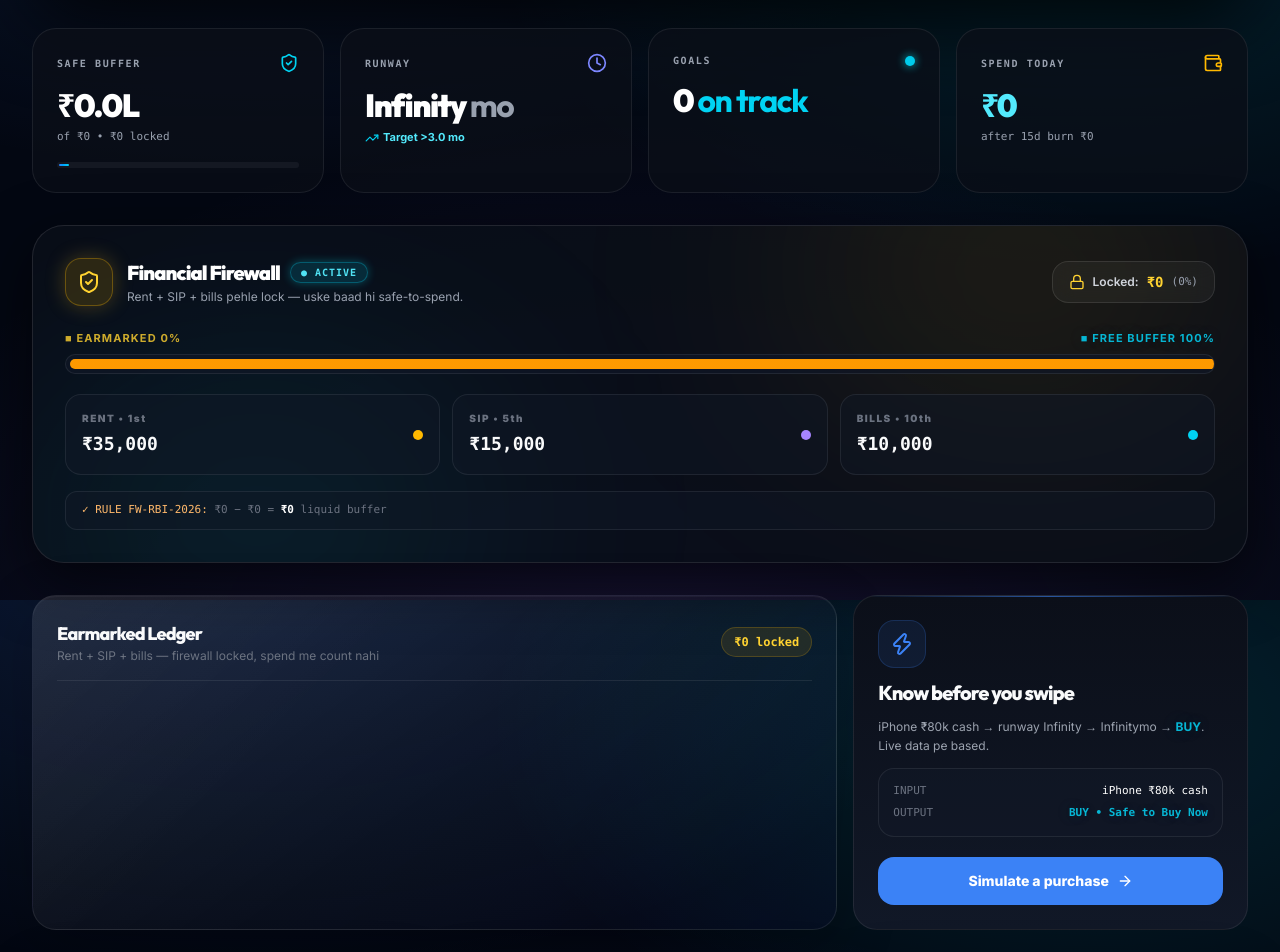
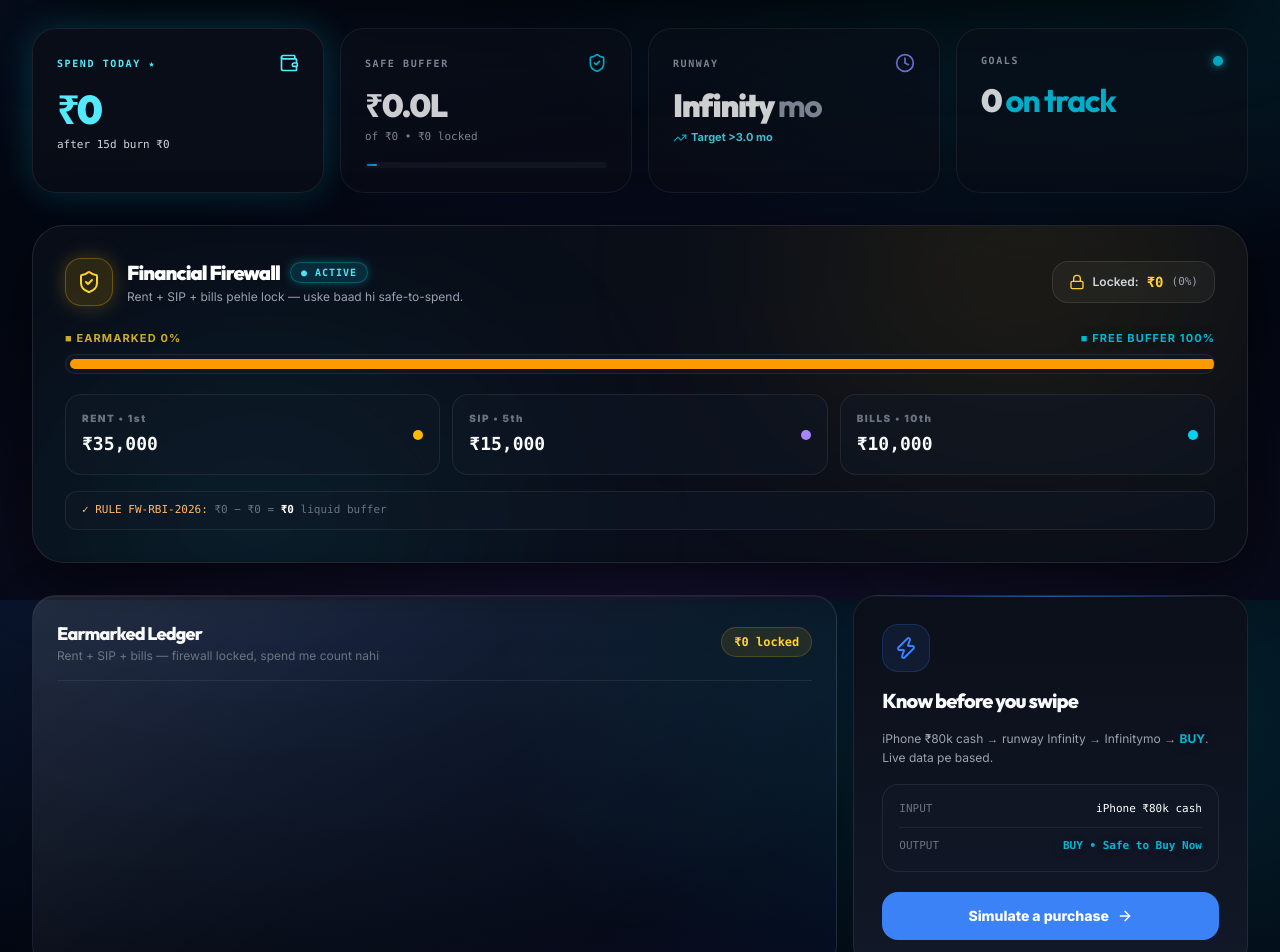
Before and after one commit to Ritika-Bhati-2266/Hack, a Next.js app: page / in a window 1280 px wide. Shown: the part 1000-1952 px from the top of the page. Built offline with nearby package versions, Linux system fonts and the light colour scheme.

Commit message:
updated file

```diff
--- a/src/app/page.tsx
+++ b/src/app/page.tsx
@@ -268,7 +268,16 @@ export default function DashboardPage() {
 
       {/* ── STATS BENTO ────────────────────────── */}
       <section className="grid grid-cols-2 lg:grid-cols-4 gap-4 animate-fade-up stagger-2">
-        <div className="cyber-card rounded-3xl p-6 relative overflow-hidden group">
+        <div className="cyber-card rounded-3xl p-6 relative overflow-hidden group col-span-2 lg:col-span-1 border-cyan-400/40 shadow-[0_0_35px_rgba(0,240,255,0.18)] bg-cyan-500/[0.06]">
+          <div className="flex items-center justify-between mb-4">
+            <span className="text-[10px] font-mono font-black tracking-[0.16em] text-cyan-300">SPEND TODAY ★</span>
+            <Wallet className="w-5 h-5 text-cyan-300 group-hover:scale-110 transition-transform" />
+          </div>
+          <p className="font-display font-black text-[40px] leading-none text-cyan-300 font-mono">{inr(safeToSpendToday)}</p>
+          <p className="text-[11px] mt-2 font-mono text-gray-300">after {daysRemainingInMonth}d burn {inr(remainingBurn)}</p>
+        </div>
+
+        <div className="cyber-card rounded-3xl p-6 relative overflow-hidden group opacity-80">
           <div className="flex items-center justify-between mb-4">
             <span className="text-[10px] font-mono font-black tracking-[0.16em] text-gray-400">SAFE BUFFER</span>
             <ShieldCheck className="w-5 h-5 text-cyan-400 group-hover:scale-110 transition-transform" />
@@ -280,7 +289,7 @@ export default function DashboardPage() {
           </div>
         </div>
 
-        <div className="cyber-card rounded-3xl p-6 relative overflow-hidden group">
+        <div className="cyber-card rounded-3xl p-6 relative overflow-hidden group opacity-80">
           <div className="flex items-center justify-between mb-4">
             <span className="text-[10px] font-mono font-black tracking-[0.16em] text-gray-400">RUNWAY</span>
             <Clock className="w-5 h-5 text-indigo-400 group-hover:scale-110 transition-transform" />
@@ -291,22 +300,13 @@ export default function DashboardPage() {
           </p>
         </div>
 
-        <div className="cyber-card rounded-3xl p-6 relative overflow-hidden group">
+        <div className="cyber-card rounded-3xl p-6 relative overflow-hidden group opacity-80">
           <div className="flex items-center justify-between mb-4">
             <span className="text-[10px] font-mono font-black tracking-[0.16em] text-gray-400">GOALS</span>
             <span className="w-2.5 h-2.5 rounded-full bg-cyan-400 animate-pulse shadow-[0_0_10px_rgba(0,240,255,0.8)]" />
           </div>
           <p className="font-display font-black text-[32px] leading-none text-white">{goalsOnTrack} <span className="text-base font-bold text-cyan-400">on track</span></p>
           <p className="text-[11px] text-gray-400 mt-2 font-mono truncate">{goals.map((g) => g.name.split(' ')[0]).join(' • ')}</p>
-        </div>
-
-        <div className="cyber-card rounded-3xl p-6 relative overflow-hidden group">
-          <div className="flex items-center justify-between mb-4">
-            <span className="text-[10px] font-mono font-black tracking-[0.16em] text-gray-400">SPEND TODAY</span>
-            <Wallet className="w-5 h-5 text-amber-400 group-hover:scale-110 transition-transform" />
-          </div>
-          <p className="font-display font-black text-[32px] leading-none text-cyan-300 font-mono">{inr(safeToSpendToday)}</p>
-          <p className="text-[11px] mt-2 font-mono text-gray-400">after {daysRemainingInMonth}d burn {inr(remainingBurn)}</p>
         </div>
       </section>
 
@@ -355,17 +355,18 @@ export default function DashboardPage() {
           </div>
         </div>
 
-        <div className="rounded-3xl overflow-hidden border border-white/[0.08] bg-gradient-to-b from-surface to-well p-6 flex flex-col justify-between relative">
+        <div className="rounded-3xl overflow-hidden border border-white/[0.08] bg-gradient-to-b from-surface to-well p-7 flex flex-col justify-between relative">
           <div className="absolute top-0 left-0 right-0 h-px bg-gradient-to-r from-transparent via-primary/60 to-transparent" />
-          <div className="space-y-3">
+          <div className="space-y-4">
             <div className="w-12 h-12 rounded-2xl bg-primary/10 border border-primary/20 flex items-center justify-center">
               <Zap className="w-6 h-6 text-primary" />
             </div>
             <h3 className="font-display font-extrabold text-xl leading-tight">Know before you swipe</h3>
             <p className="text-xs text-mist leading-relaxed">iPhone ₹80k cash → runway {safeRunway} → {heroAfterRunway}mo → <b className={heroVerdict === 'WAIT' ? 'text-red-300' : heroVerdict === 'EMI' ? 'text-amber-300' : 'text-safe'}>{heroVerdict}</b>. Live data pe based.</p>
-            <div className="rounded-2xl bg-well/60 border border-white/[0.08] p-3.5 font-mono text-[11px] space-y-1.5">
-              <div className="flex justify-between"><span className="text-dusk">INPUT</span><span className="text-white">iPhone ₹80k cash</span></div>
-              <div className="flex justify-between"><span className="text-dusk">OUTPUT</span><span className={heroVerdict === 'WAIT' ? 'text-red-300 font-bold' : heroVerdict === 'EMI' ? 'text-amber-300 font-bold' : 'text-safe font-bold'}>{heroVerdict} • {heroPreview.verdictTitle}</span></div>
+            <div className="rounded-2xl bg-well/60 border border-white/[0.08] p-4 font-mono text-[11px] space-y-2.5">
+              <div className="flex justify-between gap-4"><span className="text-dusk shrink-0">INPUT</span><span className="text-white text-right">iPhone ₹80k cash</span></div>
+              <div className="h-px bg-white/[0.06]" />
+              <div className="flex justify-between gap-4"><span className="text-dusk shrink-0">OUTPUT</span><span className={heroVerdict === 'WAIT' ? 'text-red-300 font-bold text-right' : heroVerdict === 'EMI' ? 'text-amber-300 font-bold text-right' : 'text-safe font-bold text-right'}>{heroVerdict} • {heroPreview.verdictTitle}</span></div>
             </div>
           </div>
           <Link href="/simulator" className="mt-5 w-full flex items-center justify-center gap-2 py-3.5 rounded-2xl bg-primary text-white font-extrabold text-sm hover:brightness-110 transition-colors">
```
